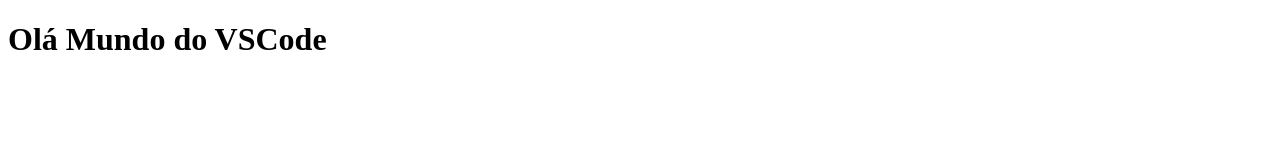
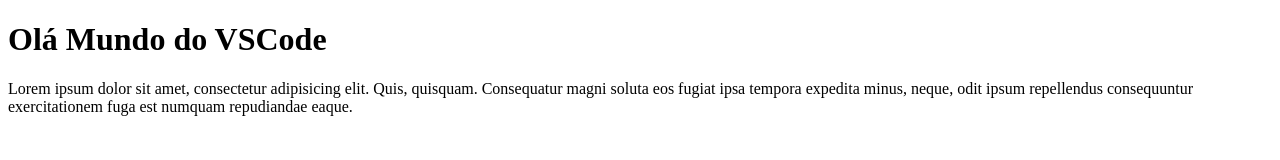
Before and after one commit to rogerio-antonio/vscode-teste, a plain HTML site: page index.html in a window 1280 px wide. Drawn offline with Linux system fonts and the light colour scheme.

Commit message:
add lorem

```diff
--- a/index.html
+++ b/index.html
@@ -8,6 +8,7 @@
 </head>
 <body>
     <h1>Olá Mundo do VSCode</h1>
+    <p>Lorem ipsum dolor sit amet, consectetur adipisicing elit. Quis, quisquam. Consequatur magni soluta eos fugiat ipsa tempora expedita minus, neque, odit ipsum repellendus consequuntur exercitationem fuga est numquam repudiandae eaque.</p>
 
 </body>
 </html>
```
